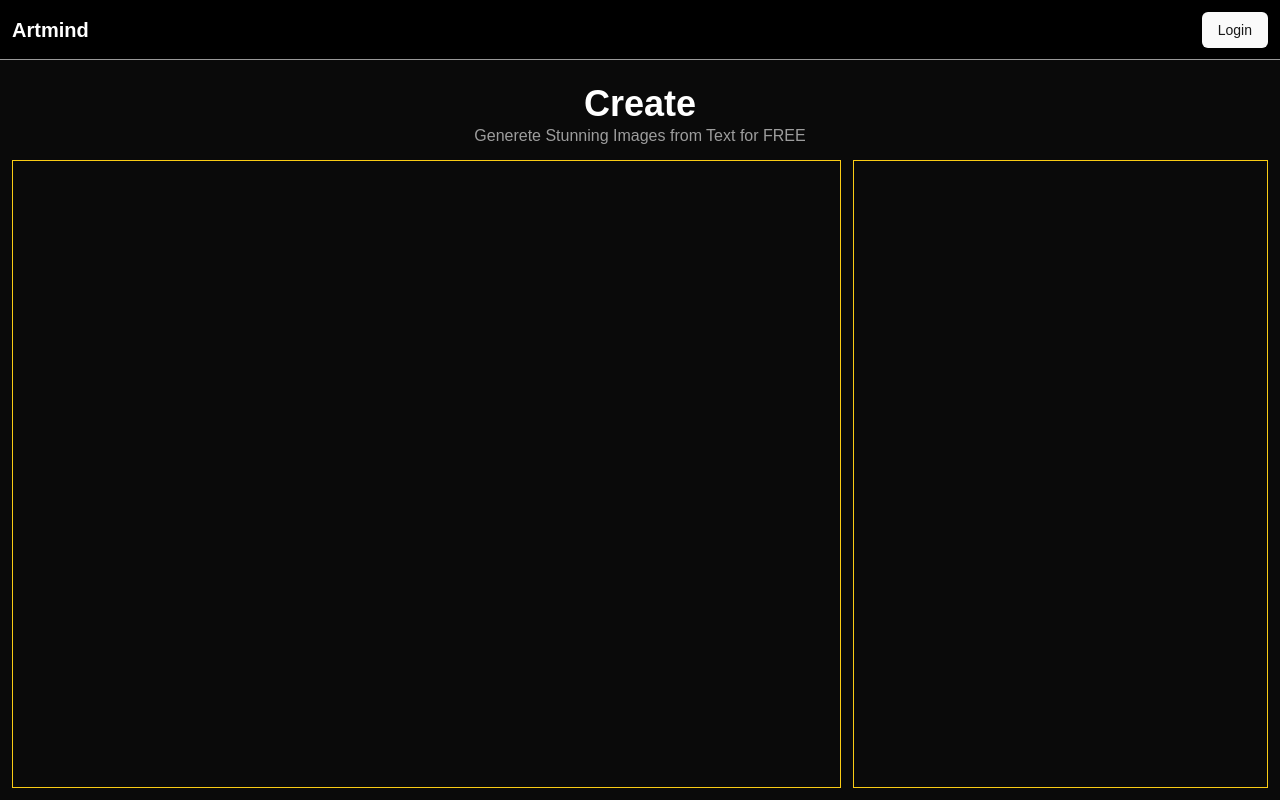
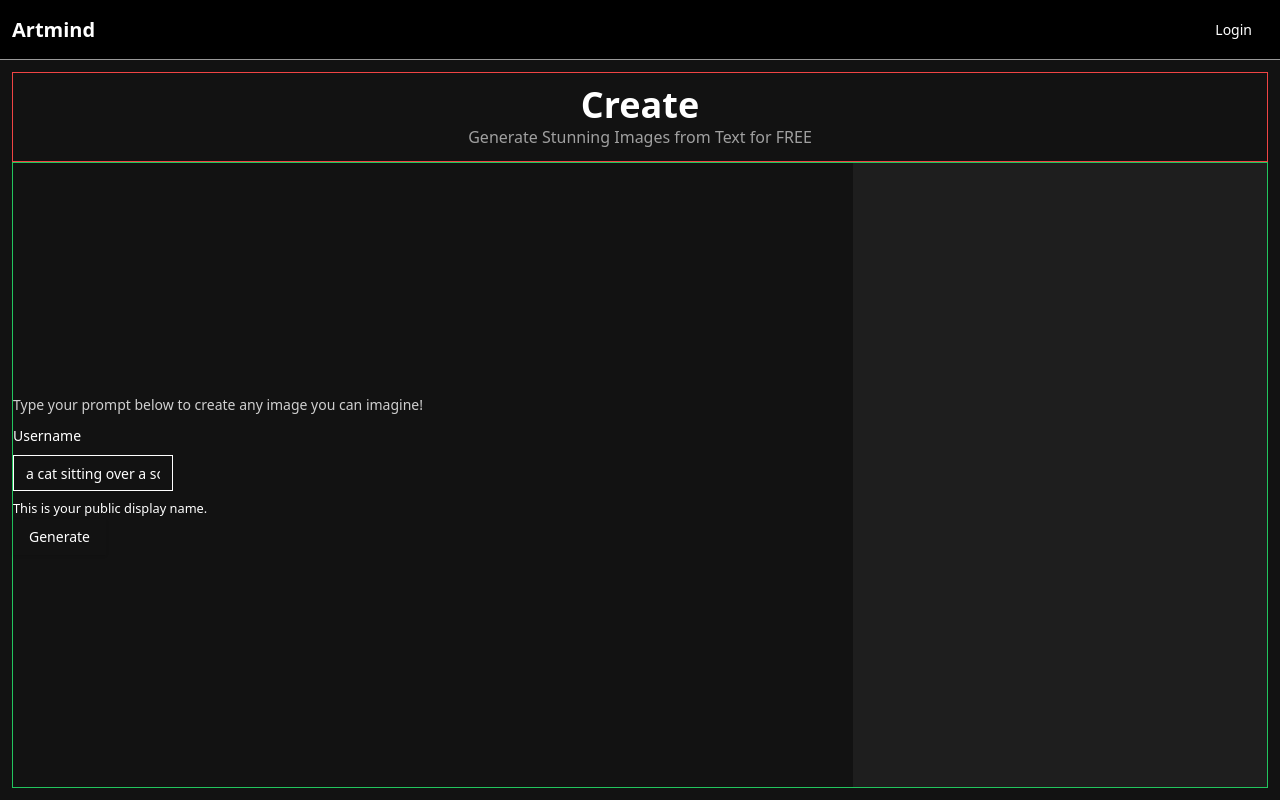
Before and after one commit to NirbhaySingh74/ArtMind, a Next.js app: page /create in a window 1280 px wide. Built offline with nearby package versions, Linux system fonts and the light colour scheme; no server answers.

Commit message:
form added

```diff
--- a/package.json
+++ b/package.json
@@ -9,10 +9,12 @@
     "lint": "next lint"
   },
   "dependencies": {
+    "@hookform/resolvers": "^3.9.0",
     "@next-auth/prisma-adapter": "^1.0.7",
     "@prisma/client": "^5.20.0",
     "@radix-ui/react-avatar": "^1.1.1",
     "@radix-ui/react-icons": "^1.3.0",
+    "@radix-ui/react-label": "^2.1.0",
     "@radix-ui/react-slot": "^1.1.0",
     "class-variance-authority": "^0.7.0",
     "clsx": "^2.1.1",
@@ -23,9 +25,11 @@
     "next-themes": "^0.3.0",
     "react": "^18",
     "react-dom": "^18",
+    "react-hook-form": "^7.53.0",
     "react-icons": "^5.3.0",
     "tailwind-merge": "^2.5.3",
-    "tailwindcss-animate": "^1.0.7"
+    "tailwindcss-animate": "^1.0.7",
+    "zod": "^3.23.8"
   },
   "devDependencies": {
     "@types/node": "^20",
--- a/src/app/create/page.tsx
+++ b/src/app/create/page.tsx
@@ -1,20 +1,85 @@
-import React from "react";
+"use client";
+import { Button } from "@/components/ui/button";
+import {
+  Form,
+  FormControl,
+  FormDescription,
+  FormField,
+  FormItem,
+  FormLabel,
+  FormMessage,
+} from "@/components/ui/form";
+import { Input } from "@/components/ui/input";
+import React, { useState } from "react";
+import { z } from "zod";
+import { zodResolver } from "@hookform/resolvers/zod";
+import { useForm } from "react-hook-form";
 
-const page = () => {
+const formSchema = z.object({
+  username: z.string().min(2).max(50),
+});
+
+export default function Pag() {
+  const [outputImg, setOutputImg] = useState<string | null>(null);
+  const [inputPrompt, setInputPrompt] = useState<string>("");
+  const [loading, setLoading] = useState<boolean>(false);
+
+  const form = useForm<z.infer<typeof formSchema>>({
+    resolver: zodResolver(formSchema),
+    defaultValues: {
+      username: "",
+    },
+  });
+
+  function onSubmit(values: z.infer<typeof formSchema>) {
+    // Do something with the form values.
+    // ✅ This will be type-safe and validated.
+    console.log(values);
+  }
+
   return (
     <div className="w-full p-3 h-dvh flex justify-start items-center pt-[72px] flex-col">
-      <div className="w-full border-red-500 p-3">
+      <div className="w-full border border-red-500 p-3">
         <h1 className="text-center font-bold text-white text-4xl">Create</h1>
         <p className="text-white/60 text-center">
-          Generete Stunning Images from Text for FREE
+          Generate Stunning Images from Text for FREE
         </p>
       </div>
-      <div className="flex border-green-500 w-full gap-3 h-full">
-        <div className="__form flex-[2] border border-yellow-400"></div>
-        <div className="__output flex-[1] border border-yellow-400"></div>
+      <div className="flex border border-green-500 w-full gap-3 h-full">
+        <div className="__form flex-[2] gap-2 flex justify-center items-start flex-col">
+          <p className="text-left text-sm text-white/80">
+            Type your prompt below to create any image you can imagine!
+          </p>
+          <div className="flex gap-2 w-full">
+            <Form {...form}>
+              <form onSubmit={form.handleSubmit(onSubmit)} className="">
+                <FormField
+                  control={form.control}
+                  name="username"
+                  render={({ field }) => (
+                    <FormItem>
+                      <FormLabel>Username</FormLabel>
+                      <FormControl>
+                        <Input
+                          placeholder="a cat sitting over a sofa..."
+                          className="max-w-[70%] transition-all"
+                          {...field}
+                        />
+                      </FormControl>
+                      <FormDescription>
+                        This is your public display name.
+                      </FormDescription>
+                      <FormMessage />
+                    </FormItem>
+                  )}
+                />
+                <Button type="submit">Generate</Button>
+              </form>
+            </Form>
+          </div>
+        </div>
+        <div className="__output flex-[1] bg-white/5 rounded-lg"></div>
       </div>
     </div>
   );
-};
-
-export default page;
+}
--- a/src/app/globals.css
+++ b/src/app/globals.css
@@ -2,77 +2,19 @@
 @tailwind components;
 @tailwind utilities;
 
-body {
-  font-family: Arial, Helvetica, sans-serif;
+:root {
+  --background: #ffffff;
+  --foreground: #171717;
 }
 
+@media (prefers-color-scheme: dark) {
+  :root {
+    --background: #0a0a0a;
+    --foreground: #ededed;
+  }
+}
 @layer utilities {
   .text-balance {
     text-wrap: balance;
   }
 }
-
-@layer base {
-  :root {
-    --background: 0 0% 100%;
-    --foreground: 0 0% 3.9%;
-    --card: 0 0% 100%;
-    --card-foreground: 0 0% 3.9%;
-    --popover: 0 0% 100%;
-    --popover-foreground: 0 0% 3.9%;
-    --primary: 0 0% 9%;
-    --primary-foreground: 0 0% 98%;
-    --secondary: 0 0% 96.1%;
-    --secondary-foreground: 0 0% 9%;
-    --muted: 0 0% 96.1%;
-    --muted-foreground: 0 0% 45.1%;
-    --accent: 0 0% 96.1%;
-    --accent-foreground: 0 0% 9%;
-    --destructive: 0 84.2% 60.2%;
-    --destructive-foreground: 0 0% 98%;
-    --border: 0 0% 89.8%;
-    --input: 0 0% 89.8%;
-    --ring: 0 0% 3.9%;
-    --chart-1: 12 76% 61%;
-    --chart-2: 173 58% 39%;
-    --chart-3: 197 37% 24%;
-    --chart-4: 43 74% 66%;
-    --chart-5: 27 87% 67%;
-    --radius: 0.5rem;
-  }
-  .dark {
-    --background: 0 0% 3.9%;
-    --foreground: 0 0% 98%;
-    --card: 0 0% 3.9%;
-    --card-foreground: 0 0% 98%;
-    --popover: 0 0% 3.9%;
-    --popover-foreground: 0 0% 98%;
-    --primary: 0 0% 98%;
-    --primary-foreground: 0 0% 9%;
-    --secondary: 0 0% 14.9%;
-    --secondary-foreground: 0 0% 98%;
-    --muted: 0 0% 14.9%;
-    --muted-foreground: 0 0% 63.9%;
-    --accent: 0 0% 14.9%;
-    --accent-foreground: 0 0% 98%;
-    --destructive: 0 62.8% 30.6%;
-    --destructive-foreground: 0 0% 98%;
-    --border: 0 0% 14.9%;
-    --input: 0 0% 14.9%;
-    --ring: 0 0% 83.1%;
-    --chart-1: 220 70% 50%;
-    --chart-2: 160 60% 45%;
-    --chart-3: 30 80% 55%;
-    --chart-4: 280 65% 60%;
-    --chart-5: 340 75% 55%;
-  }
-}
-
-@layer base {
-  * {
-    @apply border-border;
-  }
-  body {
-    @apply bg-background text-foreground;
-  }
-}
--- a/src/app/template.tsx
+++ b/src/app/template.tsx
@@ -1,11 +1,13 @@
 "use client";
 import { ReactNode } from "react";
 import { motion } from "framer-motion";
-import { useParams } from "next/navigation";
-const template = ({ children }: { children: ReactNode }) => {
-  const path = useParams();
+import { usePathname } from "next/navigation";
+
+const Template = ({ children }: { children: ReactNode }) => {
+  const path = usePathname();
   return (
     <motion.div
+      key={path}
       initial={{ scale: 0.9, opacity: 0, filter: "blur(10px)" }}
       animate={{ scale: 1, opacity: 1, filter: "blur(0px)" }}
       transition={{ duration: 0.35 }}
@@ -15,4 +17,4 @@ const template = ({ children }: { children: ReactNode }) => {
   );
 };
 
-export default template;
+export default Template;
--- a/src/components/Header.tsx
+++ b/src/components/Header.tsx
@@ -19,10 +19,10 @@ const Header = () => {
   return (
     <div className="fixed top-0 w-full h-[60px] bg-black border-b border-white/60 p-3 flex justify-between items-center z-50">
       <Link href="/">
-        <h2 className="font-bold text-xl text-white cursor-pointer">Artmind</h2>
+        <h2 className="font-bold text-xl  cursor-pointer">Artmind</h2>
       </Link>
       {initialLoading || status === "loading" ? (
-        <BiLoaderCircle className="animate-spin text-white text-3xl" />
+        <BiLoaderCircle className="animate-spin " />
       ) : !session ? (
         <div className="__menu">
           <Button onClick={() => signIn("google")}>Login</Button>
@@ -30,14 +30,7 @@ const Header = () => {
       ) : (
         <Avatar>
           <AvatarImage src={session.user?.image || ""} alt="User avatar" />
-          <AvatarFallback>
-            {session.user?.name
-              ? session.user.name
-                  .split(" ")
-                  .map((n) => n[0])
-                  .join("")
-              : "U"}
-          </AvatarFallback>
+          <AvatarFallback>NS</AvatarFallback>
         </Avatar>
       )}
     </div>
--- /dev/null
+++ b/src/components/ui/form.tsx
@@ -0,0 +1,178 @@
+"use client"
+
+import * as React from "react"
+import * as LabelPrimitive from "@radix-ui/react-label"
+import { Slot } from "@radix-ui/react-slot"
+import {
+  Controller,
+  ControllerProps,
+  FieldPath,
+  FieldValues,
+  FormProvider,
+  useFormContext,
+} from "react-hook-form"
+
+import { cn } from "@/lib/utils"
+import { Label } from "@/components/ui/label"
+
+const Form = FormProvider
+
+type FormFieldContextValue<
+  TFieldValues extends FieldValues = FieldValues,
+  TName extends FieldPath<TFieldValues> = FieldPath<TFieldValues>
+> = {
+  name: TName
+}
+
+const FormFieldContext = React.createContext<FormFieldContextValue>(
+  {} as FormFieldContextValue
+)
+
+const FormField = <
+  TFieldValues extends FieldValues = FieldValues,
+  TName extends FieldPath<TFieldValues> = FieldPath<TFieldValues>
+>({
+  ...props
+}: ControllerProps<TFieldValues, TName>) => {
+  return (
+    <FormFieldContext.Provider value={{ name: props.name }}>
+      <Controller {...props} />
+    </FormFieldContext.Provider>
+  )
+}
+
+const useFormField = () => {
+  const fieldContext = React.useContext(FormFieldContext)
+  const itemContext = React.useContext(FormItemContext)
+  const { getFieldState, formState } = useFormContext()
+
+  const fieldState = getFieldState(fieldContext.name, formState)
+
+  if (!fieldContext) {
+    throw new Error("useFormField should be used within <FormField>")
+  }
+
+  const { id } = itemContext
+
+  return {
+    id,
+    name: fieldContext.name,
+    formItemId: `${id}-form-item`,
+    formDescriptionId: `${id}-form-item-description`,
+    formMessageId: `${id}-form-item-message`,
+    ...fieldState,
+  }
+}
+
+type FormItemContextValue = {
+  id: string
+}
+
+const FormItemContext = React.createContext<FormItemContextValue>(
+  {} as FormItemContextValue
+)
+
+const FormItem = React.forwardRef<
+  HTMLDivElement,
+  React.HTMLAttributes<HTMLDivElement>
+>(({ className, ...props }, ref) => {
+  const id = React.useId()
+
+  return (
+    <FormItemContext.Provider value={{ id }}>
+      <div ref={ref} className={cn("space-y-2", className)} {...props} />
+    </FormItemContext.Provider>
+  )
+})
+FormItem.displayName = "FormItem"
+
+const FormLabel = React.forwardRef<
+  React.ElementRef<typeof LabelPrimitive.Root>,
+  React.ComponentPropsWithoutRef<typeof LabelPrimitive.Root>
+>(({ className, ...props }, ref) => {
+  const { error, formItemId } = useFormField()
+
+  return (
+    <Label
+      ref={ref}
+      className={cn(error && "text-destructive", className)}
+      htmlFor={formItemId}
+      {...props}
+    />
+  )
+})
+FormLabel.displayName = "FormLabel"
+
+const FormControl = React.forwardRef<
+  React.ElementRef<typeof Slot>,
+  React.ComponentPropsWithoutRef<typeof Slot>
+>(({ ...props }, ref) => {
+  const { error, formItemId, formDescriptionId, formMessageId } = useFormField()
+
+  return (
+    <Slot
+      ref={ref}
+      id={formItemId}
+      aria-describedby={
+        !error
+          ? `${formDescriptionId}`
+          : `${formDescriptionId} ${formMessageId}`
+      }
+      aria-invalid={!!error}
+      {...props}
+    />
+  )
+})
+FormControl.displayName = "FormControl"
+
+const FormDescription = React.forwardRef<
+  HTMLParagraphElement,
+  React.HTMLAttributes<HTMLParagraphElement>
+>(({ className, ...props }, ref) => {
+  const { formDescriptionId } = useFormField()
+
+  return (
+    <p
+      ref={ref}
+      id={formDescriptionId}
+      className={cn("text-[0.8rem] text-muted-foreground", className)}
+      {...props}
+    />
+  )
+})
+FormDescription.displayName = "FormDescription"
+
+const FormMessage = React.forwardRef<
+  HTMLParagraphElement,
+  React.HTMLAttributes<HTMLParagraphElement>
+>(({ className, children, ...props }, ref) => {
+  const { error, formMessageId } = useFormField()
+  const body = error ? String(error?.message) : children
+
+  if (!body) {
+    return null
+  }
+
+  return (
+    <p
+      ref={ref}
+      id={formMessageId}
+      className={cn("text-[0.8rem] font-medium text-destructive", className)}
+      {...props}
+    >
+      {body}
+    </p>
+  )
+})
+FormMessage.displayName = "FormMessage"
+
+export {
+  useFormField,
+  Form,
+  FormItem,
+  FormLabel,
+  FormControl,
+  FormDescription,
+  FormMessage,
+  FormField,
+}
--- /dev/null
+++ b/src/components/ui/input.tsx
@@ -0,0 +1,25 @@
+import * as React from "react"
+
+import { cn } from "@/lib/utils"
+
+export interface InputProps
+  extends React.InputHTMLAttributes<HTMLInputElement> {}
+
+const Input = React.forwardRef<HTMLInputElement, InputProps>(
+  ({ className, type, ...props }, ref) => {
+    return (
+      <input
+        type={type}
+        className={cn(
+          "flex h-9 w-full rounded-md border border-input bg-transparent px-3 py-1 text-sm shadow-sm transition-colors file:border-0 file:bg-transparent file:text-sm file:font-medium file:text-foreground placeholder:text-muted-foreground focus-visible:outline-none focus-visible:ring-1 focus-visible:ring-ring disabled:cursor-not-allowed disabled:opacity-50",
+          className
+        )}
+        ref={ref}
+        {...props}
+      />
+    )
+  }
+)
+Input.displayName = "Input"
+
+export { Input }
--- /dev/null
+++ b/src/components/ui/label.tsx
@@ -0,0 +1,26 @@
+"use client"
+
+import * as React from "react"
+import * as LabelPrimitive from "@radix-ui/react-label"
+import { cva, type VariantProps } from "class-variance-authority"
+
+import { cn } from "@/lib/utils"
+
+const labelVariants = cva(
+  "text-sm font-medium leading-none peer-disabled:cursor-not-allowed peer-disabled:opacity-70"
+)
+
+const Label = React.forwardRef<
+  React.ElementRef<typeof LabelPrimitive.Root>,
+  React.ComponentPropsWithoutRef<typeof LabelPrimitive.Root> &
+    VariantProps<typeof labelVariants>
+>(({ className, ...props }, ref) => (
+  <LabelPrimitive.Root
+    ref={ref}
+    className={cn(labelVariants(), className)}
+    {...props}
+  />
+))
+Label.displayName = LabelPrimitive.Root.displayName
+
+export { Label }
```
Also changed, not shown: 1 other file (tests, documents, lock files or other folders).
